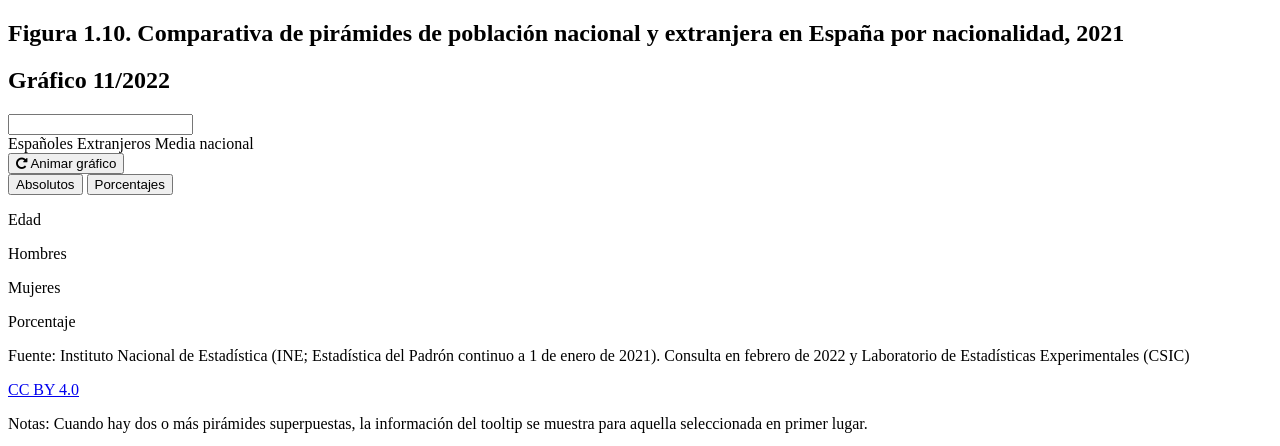
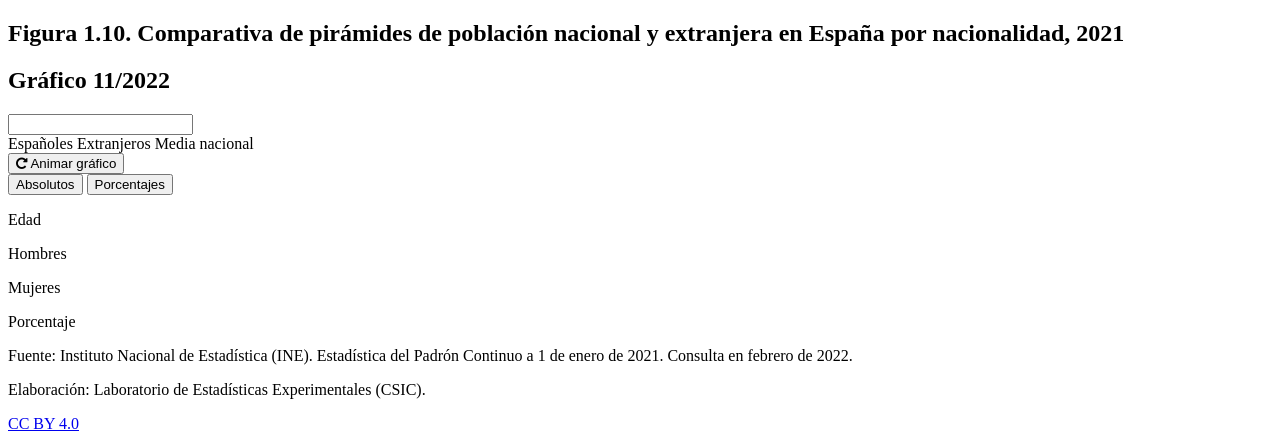
Before and after one commit to EnvejecimientoEnRed/informe_perfil_mayores_2022_demografia_1_10, a website: page pre/template.html in a window 1280 px wide. Shown: the top 446 px of the page. Drawn offline with Linux system fonts and the light colour scheme; a script that the page names is missing.

Commit message:
Mejora en fuente de datos

```diff
--- a/pre/css/main.scss
+++ b/pre/css/main.scss
@@ -111,6 +111,8 @@ button {
             display: flex;
             flex-wrap: wrap;
 
+            width: calc(100% - 141px);
+
             &--item {
                 width: 126px;
 
@@ -216,17 +218,17 @@ button {
                 justify-content: space-between;
                 flex-wrap: wrap;
 
-                &--data, &--copyright {
+                &--info {
                     margin-top: 8px;
+                    width: calc(100% - 80px);
+                    .chart__source--data span:first-of-type, .chart__source--elab span:first-of-type {
+                        font-weight: 700;
+                    }
                 }
 
-                &--data {
-                    margin-right: 16px;
-                    width: 85%;
-                }
-
-                &--data span:first-of-type {
-                    font-weight: 700;
+                &--copyright {
+                    margin-top: 8px;
+                    width: 68px;
                 }
             }
 
--- a/pre/template.html
+++ b/pre/template.html
@@ -8,7 +8,7 @@
     <meta property='og:image' content=''>
     <meta property="og:title" content="Informe 2022: El perfil de las personas mayores en España">
     <meta property="og:description" content="Informe 2022: El perfil de las personas mayores en España">
-    <meta property="og:image" content="https://raw.githubusercontent.com/CarlosMunozDiazCSIC/informe_perfil_mayores_2022_demografia_1_10/main/pre/cchs.png">
+    <meta property="og:image" content="https://raw.githubusercontent.com/CarlosMunozDiazCSIC/informe_perfil_mayores_2022_demografia_1_10/main/pre/iegd_logo.png">
     <link rel="stylesheet" href="https://cdnjs.cloudflare.com/ajax/libs/font-awesome/4.7.0/css/font-awesome.min.css">
     <link href="https://fonts.googleapis.com/css2?family=Montserrat:ital,wght@0,100;0,300;0,400;0,500;0,600;0,700;1,300;1,400;1,500;1,600;1,700&display=swap" rel="stylesheet">
 </head>
@@ -52,7 +52,10 @@
                 <!-- Pie de gráfico -->
                 <div class="chart__footer">
                     <div class="chart__source">
-                        <p class="chart__source--data"><span>Fuente: </span><span>Instituto Nacional de Estadística (INE; Estadística del Padrón continuo a 1 de enero de 2021). Consulta en febrero de 2022</span> y Laboratorio de Estadísticas Experimentales (CSIC)</p>
+                        <div class="chart__source--info">
+                            <p class="chart__source--data"><span>Fuente: </span>Instituto Nacional de Estadística (INE). Estadística del Padrón Continuo a 1 de enero de 2021. Consulta en febrero de 2022.</p>
+                            <p class="chart__source--elab"><span>Elaboración: </span>Laboratorio de Estadísticas Experimentales (CSIC).</p>
+                        </div>
                         <p class="chart__source--copyright"><a class="link" href="https://creativecommons.org/licenses/by/4.0/deed.en_US" target="_blank">CC BY 4.0</a></p>
                     </div>
                     <p class="chart__note"><span>Notas: </span><span>Cuando hay dos o más pirámides superpuestas, la información del tooltip se muestra para aquella seleccionada en primer lugar.</span></p>
```
Also changed, not shown: docs/index.html (+1 -1 lines), pre/css/main.css, 2 other files.
